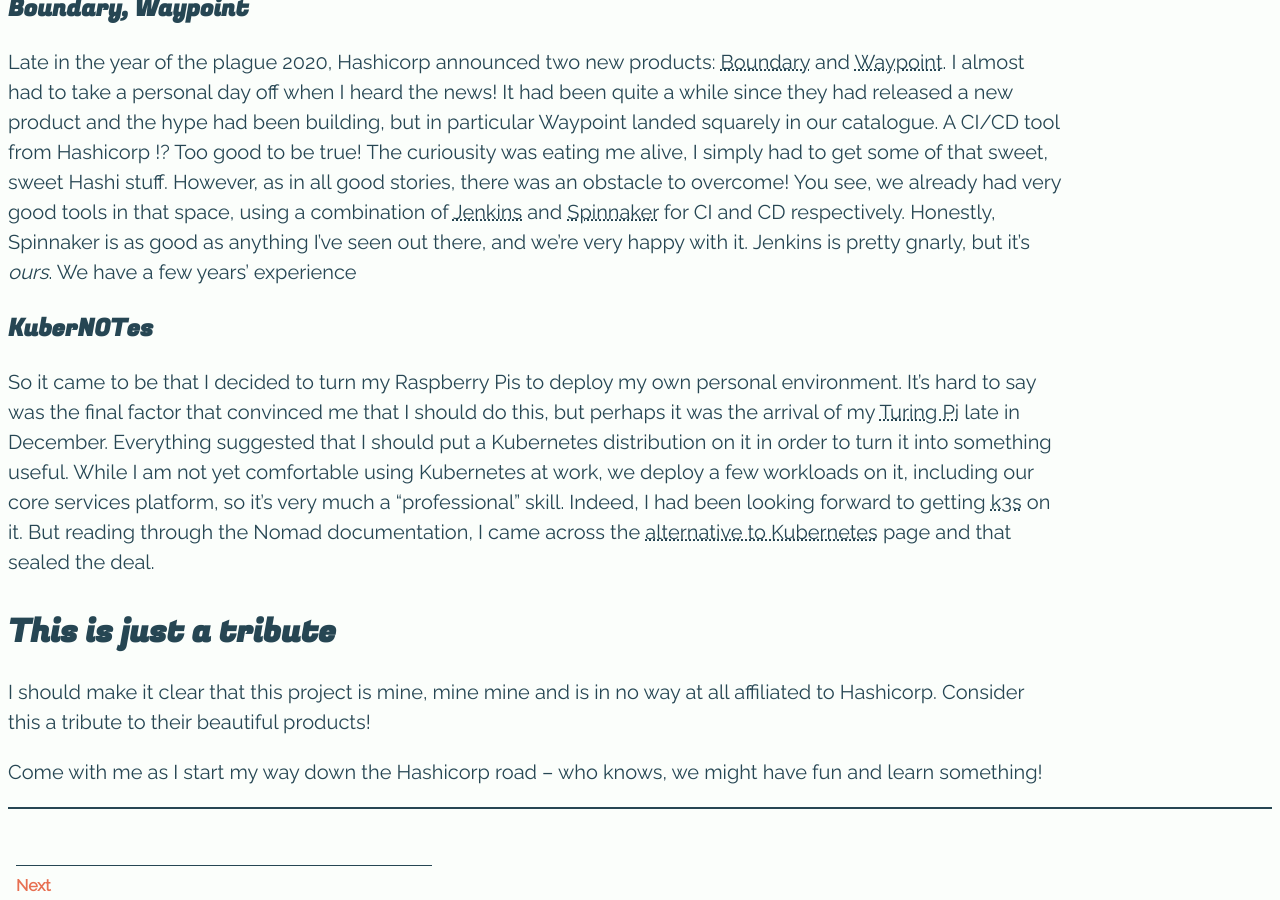
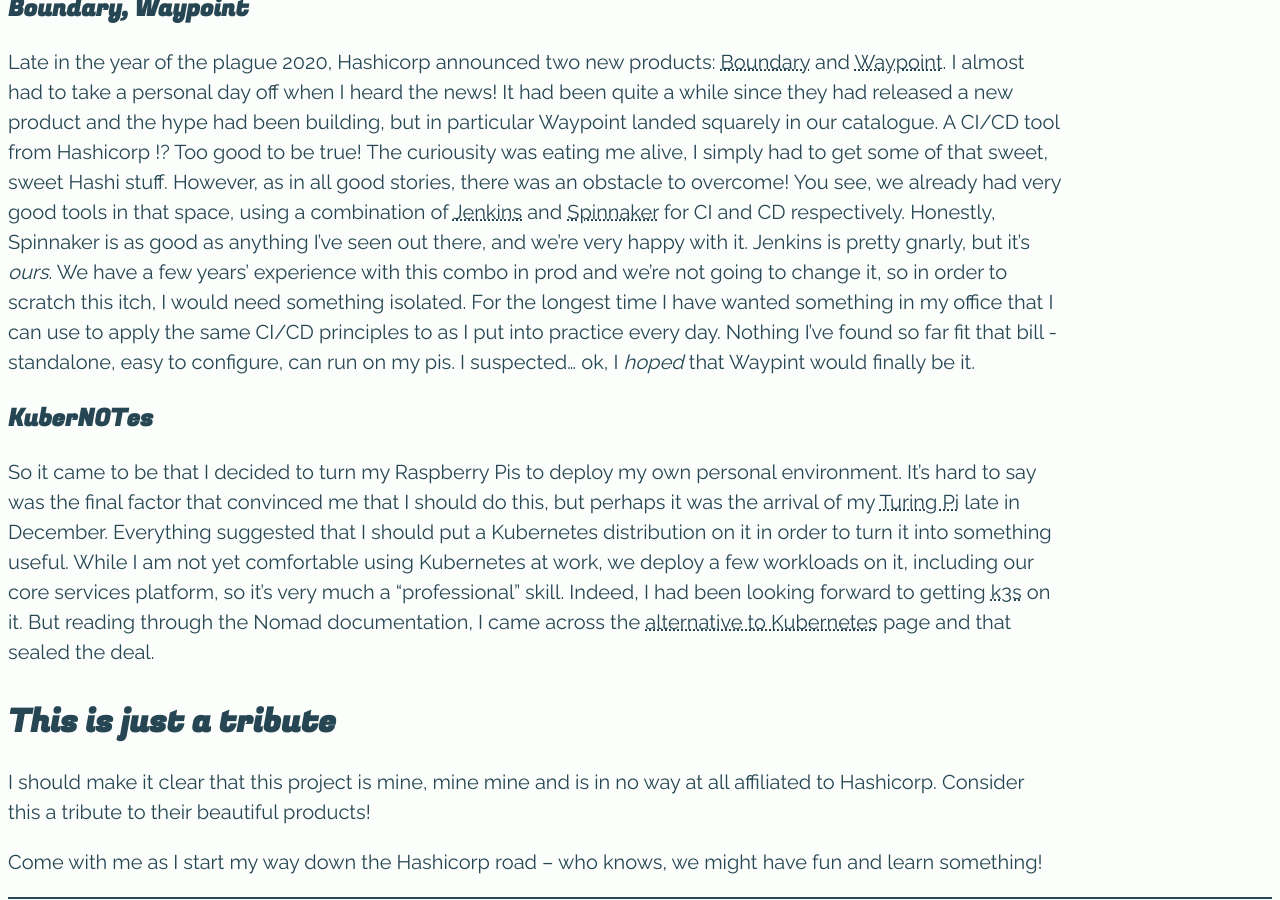
Before and after one commit to brucellino/hashiatho.me, a Jekyll site: the page built from _posts/2021-01-05-welcome.md, in a window 1280 px wide and 900 px high, scrolled down 1280 px. Built offline with Jekyll 4.4.1, drawn with Linux system fonts in a browser that asks for light colours; nearby versions of some CDN libraries.

Commit message:
fix(post): finish the introductory post
Signed-off-by: Bruce Becker <brucellino@gmail.com>

```diff
--- a/_posts/2021-01-05-welcome.md
+++ b/_posts/2021-01-05-welcome.md
@@ -49,7 +49,10 @@
 You see, we already had very good tools in that space, using a combination of [Jenkins](https://jenkins.io) and [Spinnaker](https://spinnaker.io) for CI and CD respectively.
 Honestly, Spinnaker is as good as anything I've seen out there, and we're very happy with it.
 Jenkins is pretty gnarly, but it's _ours_.
-We have a few years' experience
+We have a few years' experience with this combo in prod and we're not going to change it, so in order to scratch this itch, I would need something isolated.
+For the longest time I have wanted something in my office that I can use to apply the same CI/CD principles to as I put into practice every day.
+Nothing I've found so far fit  that bill - standalone, easy to configure, can run on my pis.
+I suspected... ok, I _hoped_ that Waypint would finally be it.
 
 ### KuberNOTes
 
```
